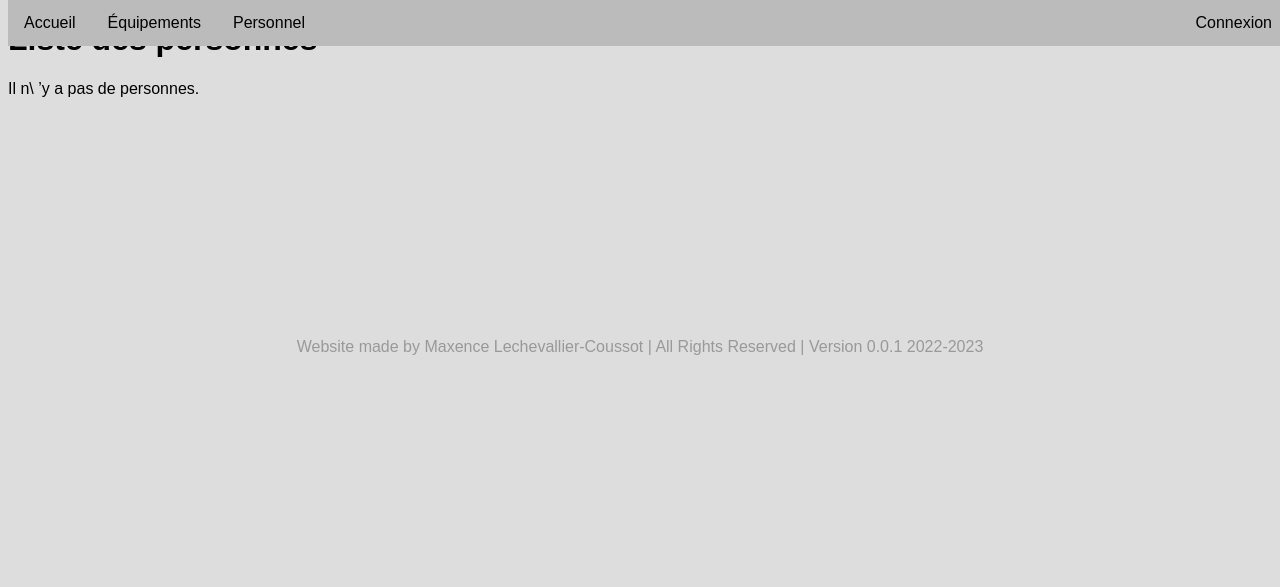
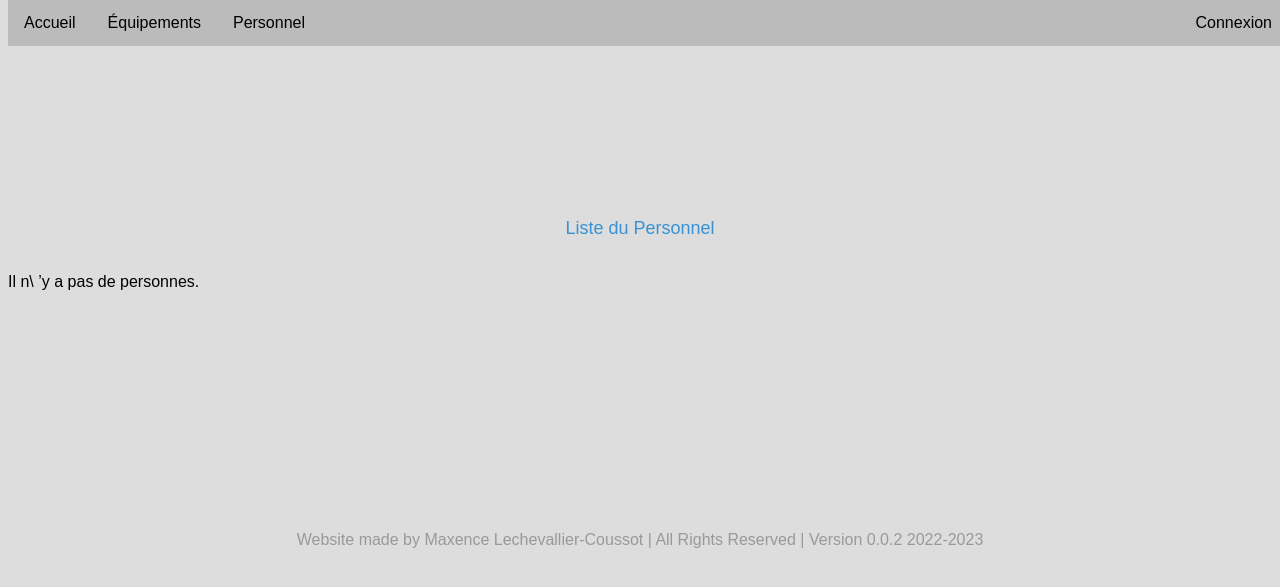
Before and after one commit to TTheGlock/sae2.03_django, a Django app: page /computerApp/personnels/ in a window 1280 px wide. Shown: the top 587 px of the page. Run offline with Django 4.2, Linux system fonts and the light colour scheme; data that the repository does not hold is empty.

Commit message:
MAJ du html 0.0.2->0.0.3

```diff
--- a/computermngt/computerApp/templates/computerApp/personnel_list.html
+++ b/computermngt/computerApp/templates/computerApp/personnel_list.html
@@ -1,7 +1,11 @@
 {% extends "index.html" %}
 
 {% block content %}
-    <h1> Liste des personnes </h1>
+<section>
+    <article>
+        <p class="title">Liste du Personnel</p>
+    </article>
+</section>
     {% if personnels %}
     <ul>
         {% for personnel in personnels %}
--- a/computermngt/computerApp/templates/index.html
+++ b/computermngt/computerApp/templates/index.html
@@ -42,7 +42,7 @@
         {% endblock %}
 
         <footer>
-            <p>Website made by Maxence Lechevallier-Coussot | All Rights Reserved | Version 0.0.1 2022-2023</p>
+            <p>Website made by Maxence Lechevallier-Coussot | All Rights Reserved | Version 0.0.2 2022-2023</p>
         </footer>
 
     </body>
```
